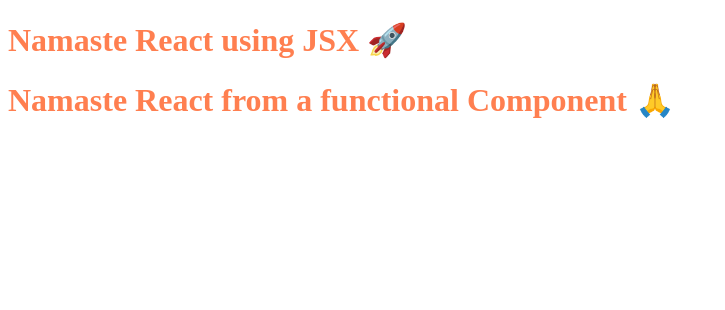
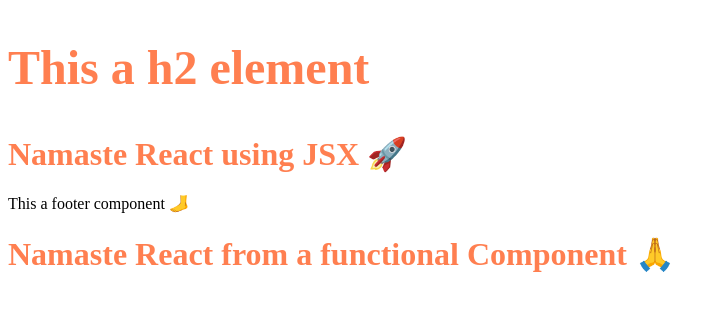
Before and after one commit to Flowwen/PracticeReactJs, a React (Vite) app: page / in a window 1280 px wide. Shown: the top 310 px of the page, without its empty margins (0-725 px from the left). Built offline with nearby package versions, Linux system fonts and the light colour scheme.

Commit message:
{} use of curly braces and component rendered inside JSX

```diff
--- a/App.js
+++ b/App.js
@@ -1,19 +1,27 @@
 import React from "react";
 import ReactDOM from "react-dom/client";
 
-const TitleComponent = () => {
-  return (
+const element = <h2>This a h2 element</h2>;
+
+const FooterComponent = () => {
+  return (<span>This a footer component 🦶</span>);
+};
+
+const title = (
+  <div className="heading">
     <h1 id="heading" className="head">
+      {element}
       Namaste React using JSX 🚀
     </h1>
-  );
-};
+    <FooterComponent />
+  </div>
+);
 
 //React functional Component.
 
 const HeadingComponent = () => (
   <div id="container">
-    <TitleComponent />
+    {title}
     <h1 id="heading">Namaste React from a functional Component 🙏</h1>
   </div>
 );
```
